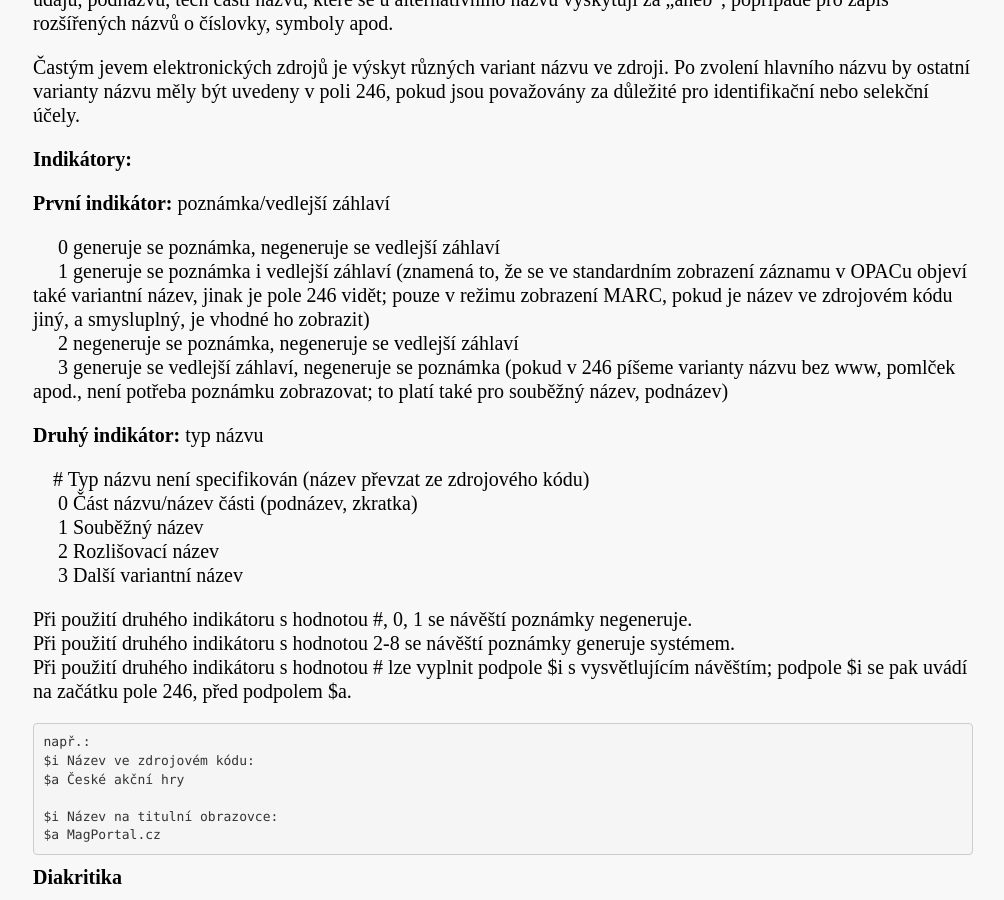
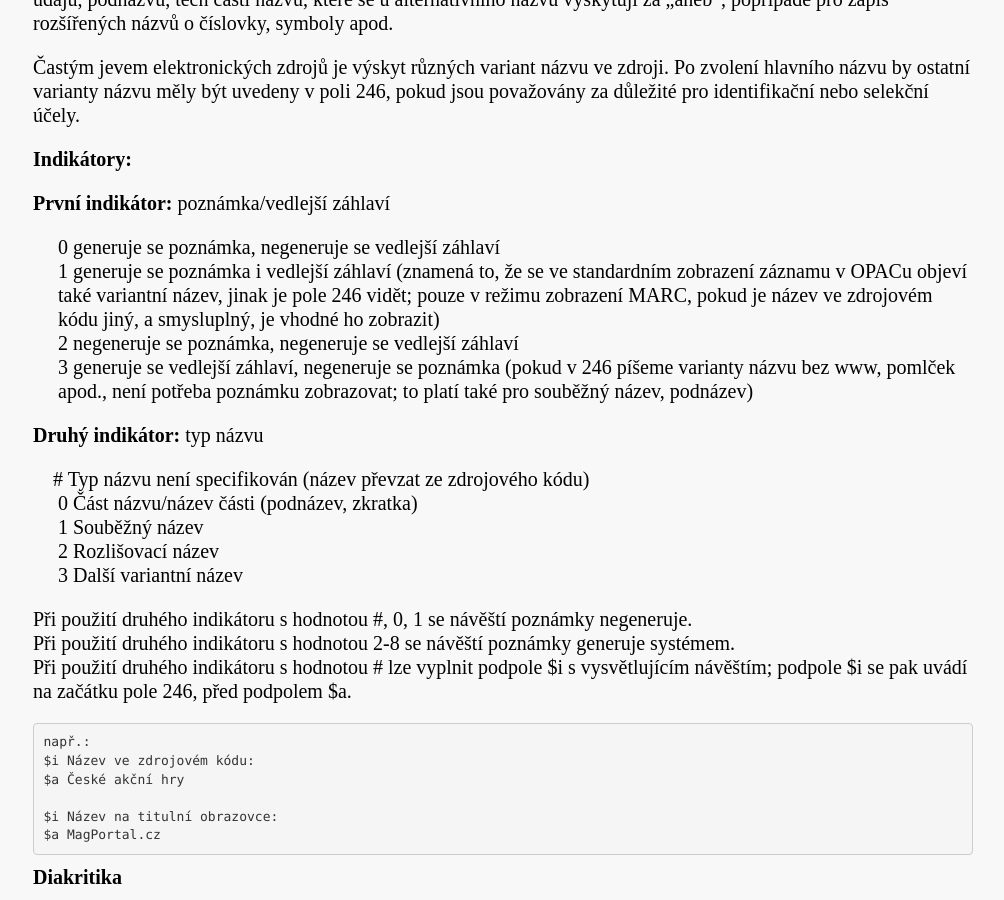
Before and after one commit to WebarchivCZ/katalogizacni-manual, a Jekyll site: the page built from _posts/2017-06-20-Název a další názvové údaje, nakladatelské údaje.md, in a window 1280 px wide and 900 px high, scrolled down 3503 px. Shown: the whole window, without its empty margins (137-1141 px from the left). Built offline with Jekyll 4.4.1, drawn with Linux system fonts in a browser that asks for light colours; some of the changed lines change nothing that is shown.

Commit message:
edit_odrazky_indikatory_nazev

```diff
--- a/_posts/2017-06-20-Název a další názvové údaje, nakladatelské údaje.md
+++ b/_posts/2017-06-20-Název a další názvové údaje, nakladatelské údaje.md
@@ -157,11 +157,12 @@ Pole obsahuje variantní formy hlavního názvu popisovaného provedení. Pole s
 **První indikátor:** poznámka/vedlejší záhlaví
 
 &nbsp;&nbsp;&nbsp;&nbsp; 0 generuje se poznámka, negeneruje se vedlejší záhlaví
-&nbsp;&nbsp;&nbsp;&nbsp; 1 generuje se poznámka i vedlejší záhlaví (znamená to, že se ve standardním zobrazení záznamu v OPACu objeví také variantní název,
-													 jinak je pole 246 vidět; pouze v režimu zobrazení MARC, pokud je název ve zdrojovém kódu jiný, a smysluplný, je vhodné ho zobrazit)
+&nbsp;&nbsp;&nbsp;&nbsp; 1 generuje se poznámka i vedlejší záhlaví (znamená to, že se ve standardním zobrazení záznamu v OPACu objeví
+&nbsp;&nbsp;&nbsp;&nbsp; také variantní název, jinak je pole 246 vidět; pouze v režimu zobrazení MARC, pokud je název ve zdrojovém
+&nbsp;&nbsp;&nbsp;&nbsp; kódu jiný, a smysluplný, je vhodné ho zobrazit)
 &nbsp;&nbsp;&nbsp;&nbsp; 2 negeneruje se poznámka, negeneruje se vedlejší záhlaví
-&nbsp;&nbsp;&nbsp;&nbsp; 3 generuje se vedlejší záhlaví, negeneruje se poznámka (pokud v 246 píšeme varianty názvu bez www,
-													 pomlček apod., není potřeba poznámku zobrazovat; to platí také pro souběžný název, podnázev)
+&nbsp;&nbsp;&nbsp;&nbsp; 3 generuje se vedlejší záhlaví, negeneruje se poznámka (pokud v 246 píšeme varianty názvu bez www, pomlček
+&nbsp;&nbsp;&nbsp;&nbsp; apod., není potřeba poznámku zobrazovat; to platí také pro souběžný název, podnázev)
 
 
 **Druhý indikátor:** typ názvu
```
